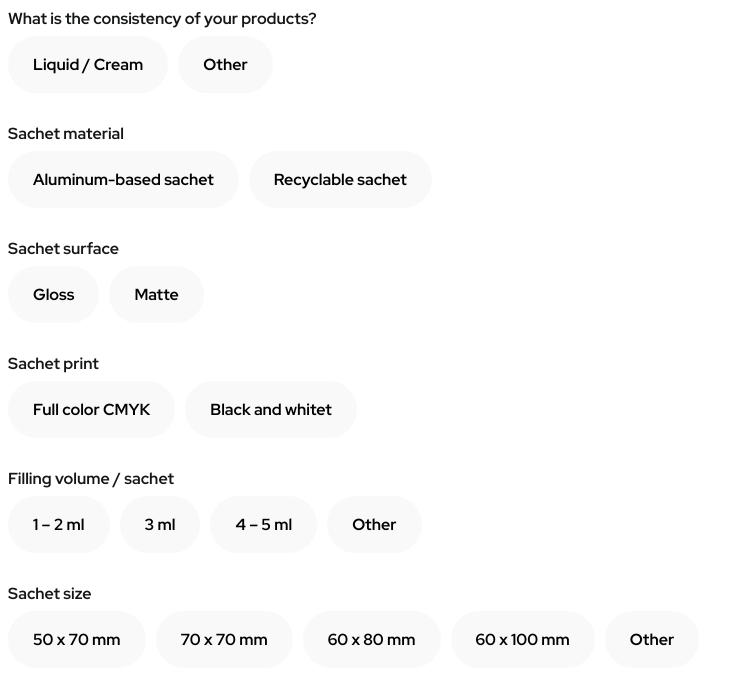
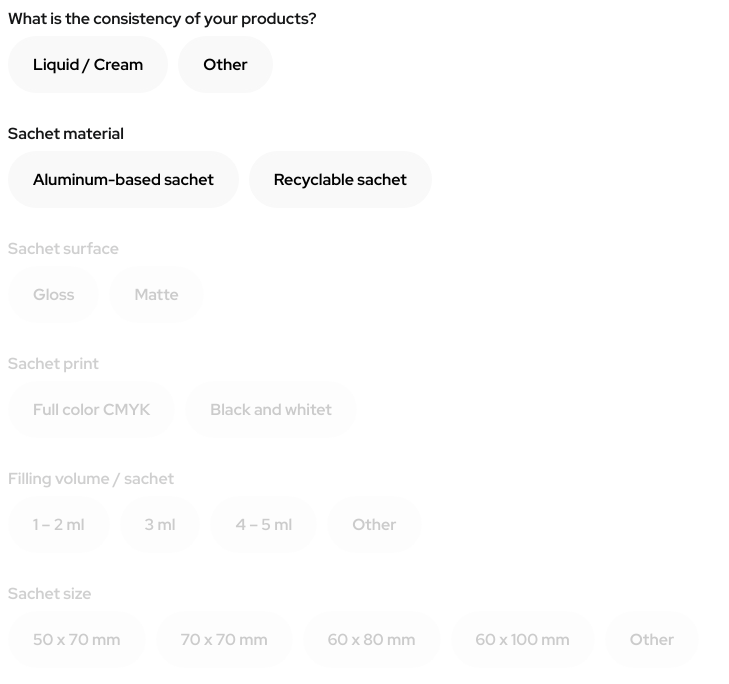
Before and after one commit to danilesky/ReactJS-Interactive-Price-Calculator, a React (Vite) app: page / in a window 1280 px wide. Shown: the top 684 px of the page, without its empty margins (0-729 px from the left). Built offline with nearby package versions, Linux system fonts and the light colour scheme.

Commit message:
add disabled option for Choice compoennt

```diff
--- a/src/App.jsx
+++ b/src/App.jsx
@@ -21,6 +21,7 @@ function App() {
         title="Sachet material"
       />
       <Choice
+        disabled
         options={[
           { placeholder: "Gloss", value: false },
           { placeholder: "Matte", value: false },
@@ -28,6 +29,7 @@ function App() {
         title="Sachet surface"
       />
       <Choice
+        disabled
         options={[
           { placeholder: "Full color CMYK", value: false },
           { placeholder: "Black and whitet", value: false },
@@ -35,6 +37,7 @@ function App() {
         title="Sachet print"
       />
       <Choice
+        disabled
         options={[
           { placeholder: "1 – 2 ml", value: false },
           { placeholder: "3 ml", value: false },
@@ -44,6 +47,7 @@ function App() {
         title="Filling volume / sachet"
       />
       <Choice
+        disabled
         options={[
           { placeholder: "50 x 70 mm", value: false },
           { placeholder: "70 x 70 mm", value: false },
--- a/src/components/Choice.jsx
+++ b/src/components/Choice.jsx
@@ -9,6 +9,14 @@ const ChoiceWrapper = styled.div`
   flex-direction: column;
   font-family: "Red Hat Display";
   margin-bottom: 30px;
+  ${(props) => {
+    if (props.disabled) {
+      return `
+      pointer-events:none;
+      opacity : 0.2;
+      `;
+    }
+  }}
 `;
 
 const Title = styled.span`
@@ -24,7 +32,7 @@ const Checks = styled.div`
   gap: 10px;
   flex-wrap: wrap;
 `;
-const Choice = ({ options, title }) => {
+const Choice = ({ options, title, disabled }) => {
   const [choices, setChoices] = useState([]);
   const [name, setName] = useState("");
 
@@ -47,7 +55,7 @@ const Choice = ({ options, title }) => {
     title && setName(title);
   }, []);
   return (
-    <ChoiceWrapper>
+    <ChoiceWrapper disabled={disabled}>
       <Title>{name}</Title>
       <Checks>
         {choices &&
@@ -57,7 +65,7 @@ const Choice = ({ options, title }) => {
               name={choice.placeholder}
               value={choice.value}
               checkFn={choicesHandler}
-              //multiple -> allows choose more options
+              //multiple --> this props allow to choose more then once //default is unique
             />
           ))}
       </Checks>
```
